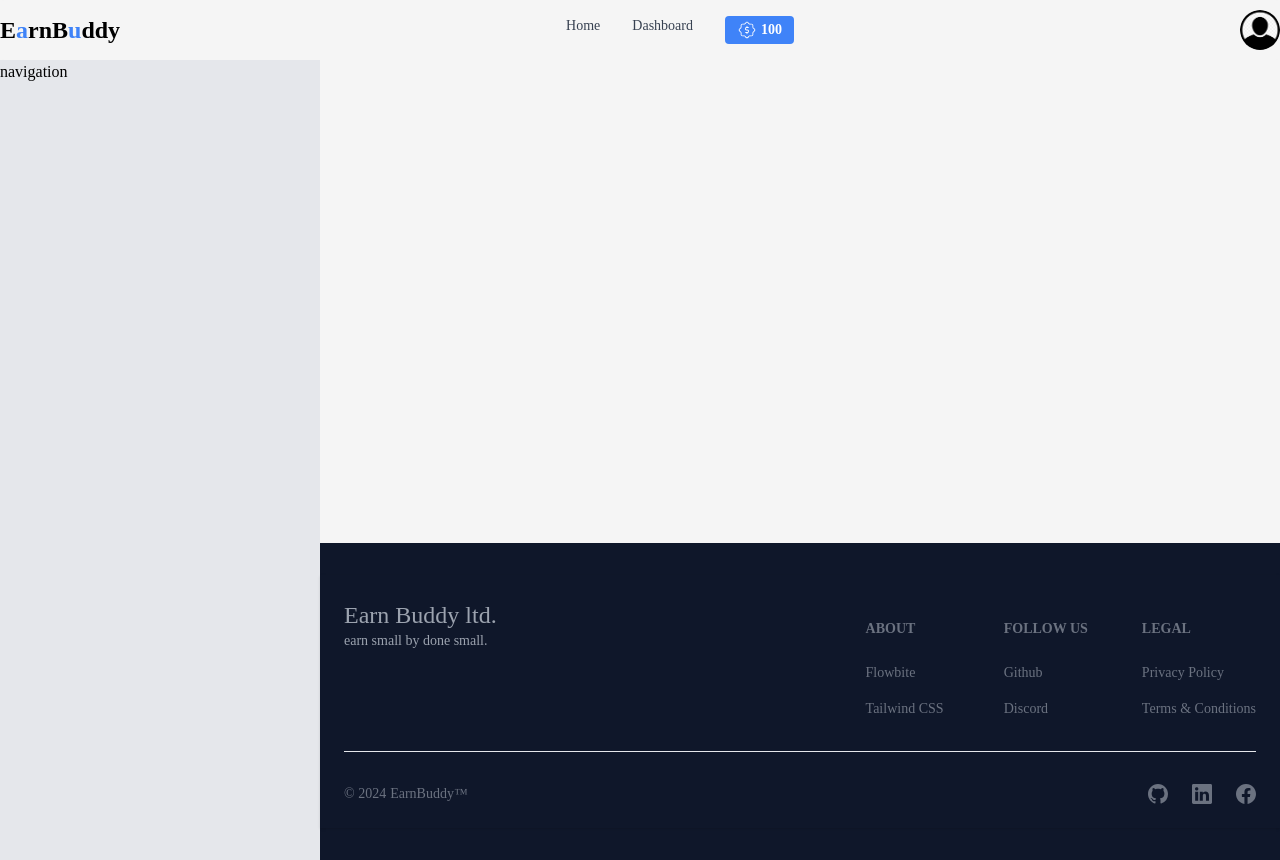
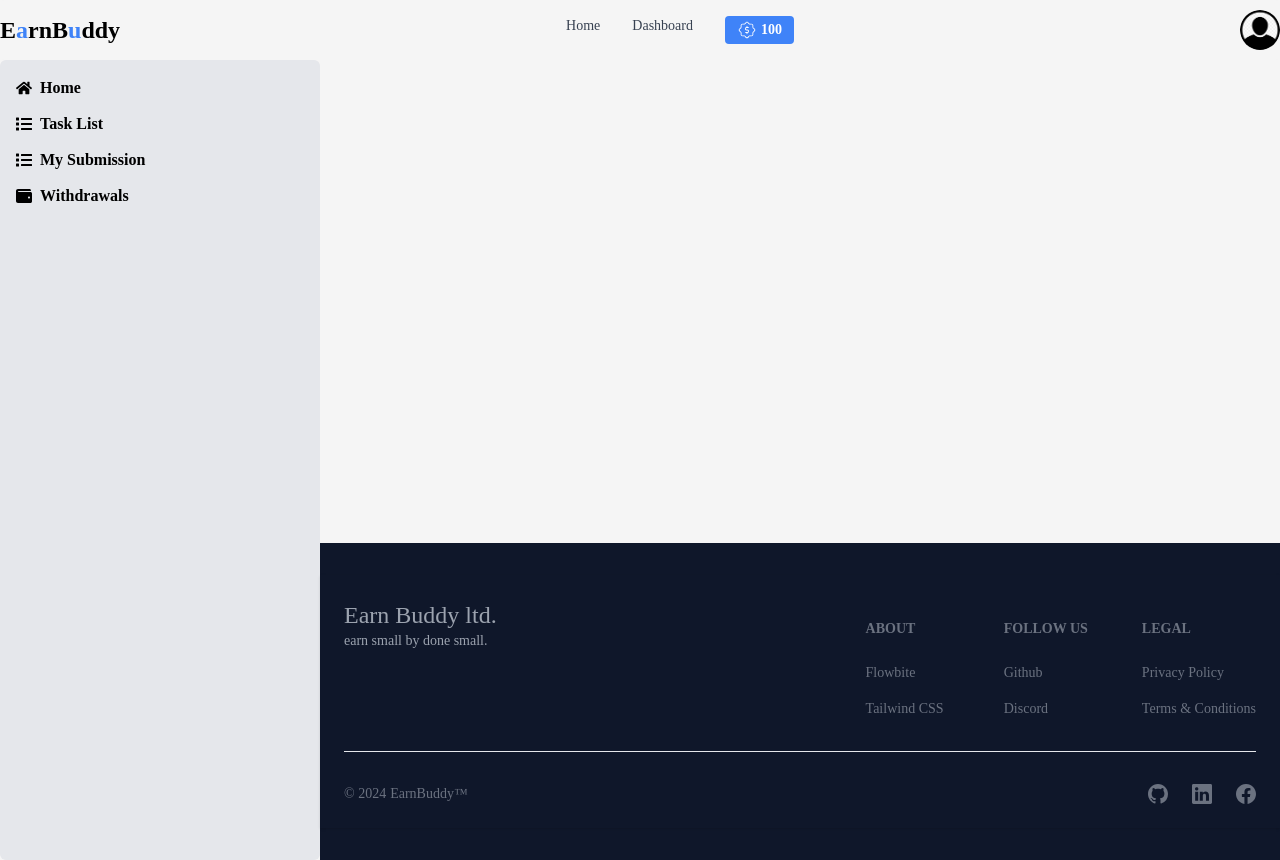
Before and after one commit to noman023/earnBuddy-client, a React (Vite) app: page /dashboard in a window 1280 px wide. Built offline with nearby package versions, Linux system fonts and the light colour scheme.

Commit message:
added links to dashboard

```diff
--- a/src/layout/dashboard/Dashboard.jsx
+++ b/src/layout/dashboard/Dashboard.jsx
@@ -1,19 +1,44 @@
-import { Outlet } from "react-router-dom";
+import { Link, Outlet } from "react-router-dom";
 import Header from "../../components/Header/Header";
 import FooterComponent from "../../components/Footer/Footer";
+import { FaHome, FaList, FaWallet } from "react-icons/fa";
 
 export default function Dashboard() {
   return (
     <div className="container mx-auto">
       <Header />
 
-      <div className="flex min-h-screen">
-        <div className="bg-gray-200 w-1/4">
-          <p>navigation</p>
+      <div className="md:flex ">
+        <div className="md:w-1/4 bg-gray-200 rounded-md p-4 md:min-h-screen">
+          <ul className="space-y-3 text-black font-bold">
+            <li>
+              <Link className="flex gap-2 items-center hover:text-blue-600">
+                <FaHome /> Home
+              </Link>
+            </li>
+
+            <li>
+              <Link className="flex gap-2 items-center hover:text-blue-600">
+                <FaList /> Task List
+              </Link>
+            </li>
+
+            <li>
+              <Link className="flex gap-2 items-center hover:text-blue-600">
+                <FaList /> My Submission
+              </Link>
+            </li>
+
+            <li>
+              <Link className="flex gap-2 items-center hover:text-blue-600">
+                <FaWallet /> Withdrawals
+              </Link>
+            </li>
+          </ul>
         </div>
 
-        <div className="w-3/4 flex flex-col ">
-          <div className="flex-grow">
+        <div className="md:w-3/4 flex flex-col">
+          <div className="flex-grow my-5 mx-2">
             <Outlet />
           </div>
 
```
